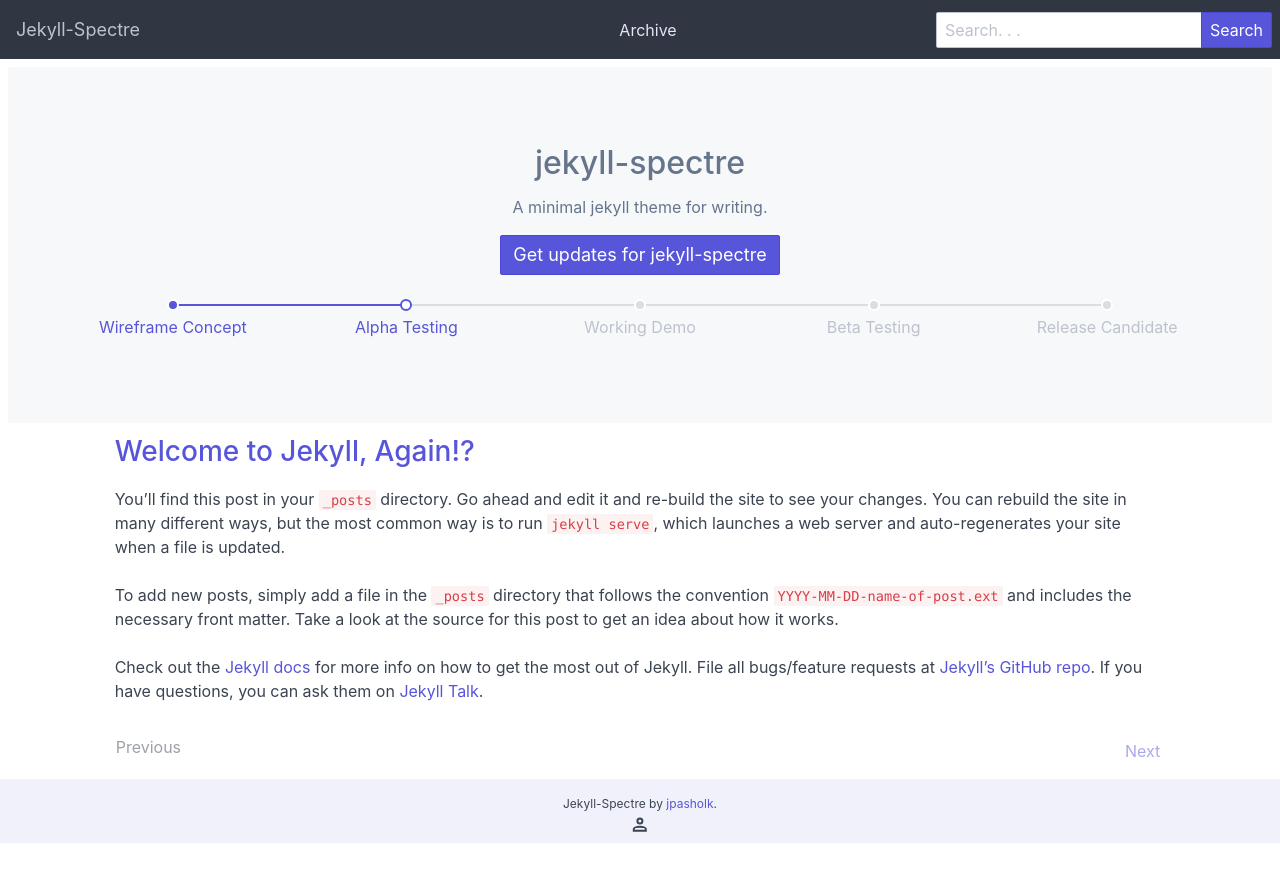
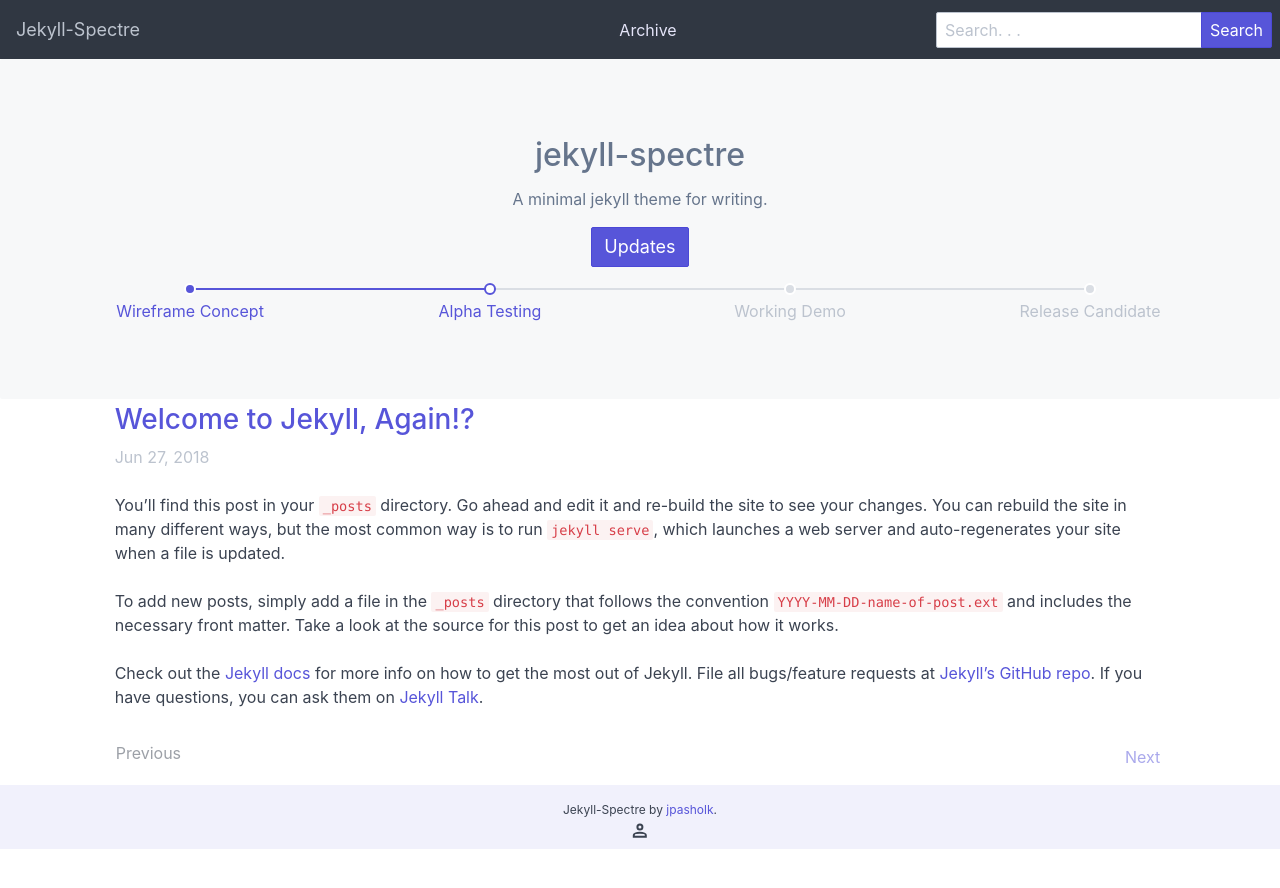
Before and after one commit to jpasholk/jekyll-spectre, a Jekyll site: the page built from index.html, in a window 1280 px wide. Shown: the top 888 px of the page. Built offline with Jekyll 4.4.1, drawn with Linux system fonts in a browser that asks for light colours; the list of posts is cut into pages by our own code.

Commit message:
Fix for the development thing timeline

```diff
--- a/_layouts/home.html
+++ b/_layouts/home.html
@@ -4,14 +4,14 @@ layout: default
 
 <body>
 
-  <section class="m-2">
+  <section class="">
     <div class="empty">
         <p class="empty-title h2">jekyll-spectre</p>
         <p class="empty-subtitle">A minimal jekyll theme for writing.</p>
       <div class="empty-action">
-        <button class="btn btn-primary btn-lg"><a href="https://twitter.com/jpasholk"></a>Get updates for jekyll-spectre</a></button>
+        <button class="btn btn-primary btn-lg"><a href="https://twitter.com/jpasholk"></a>Updates</a></button>
       </div>
-      <div class="p-2 pt-2 m-2">
+      <div class="p-2 pt-2 d-flex">
         <ul class="step">
           <li class="step-item">
             <a href="#" class="tooltip" data-tooltip="Step 1">Wireframe Concept</a>
@@ -23,10 +23,7 @@ layout: default
             <a href="#" class="tooltip" data-tooltip="Step 3">Working Demo</a>
           </li>
           <li class="step-item">
-            <a href="#" class="tooltip" data-tooltip="Step 4">Beta Testing</a>
-          </li>
-          <li class="step-item">
-            <a href="#" class="tooltip" data-tooltip="Step 5">Release Candidate</a>
+            <a href="#" class="tooltip" data-tooltip="Step 4">Release Candidate</a>
           </li>
         </ul>
       </div>
@@ -42,7 +39,7 @@ layout: default
           {% for post in paginator.posts %}
           <div class="tile-content">
             <h3 class="tile-title"><a href="{{ post.url | relative_url }}">{{ post.title }}</a></h3>
-            <span class="tile-subtitle text-gray">{{page.date | date: "%b %d, %Y "}}</span>
+            <span class="tile-subtitle text-gray">{{post.date | date: "%b %d, %Y "}}</span>
             <p class="">{{ post.content }}</p>
             {% endfor %}
             {% include pagination.html %}
```
